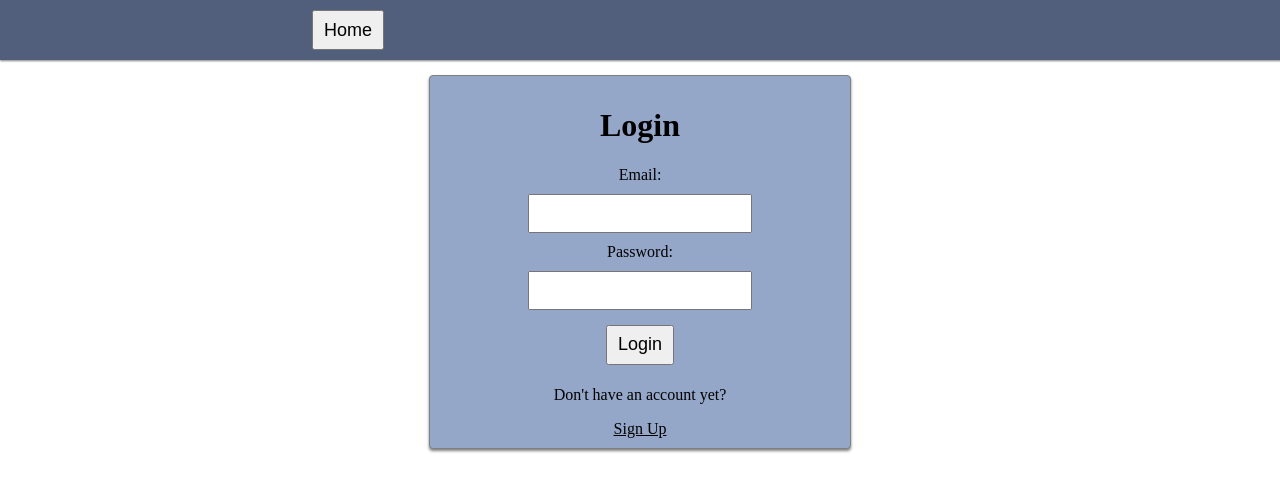
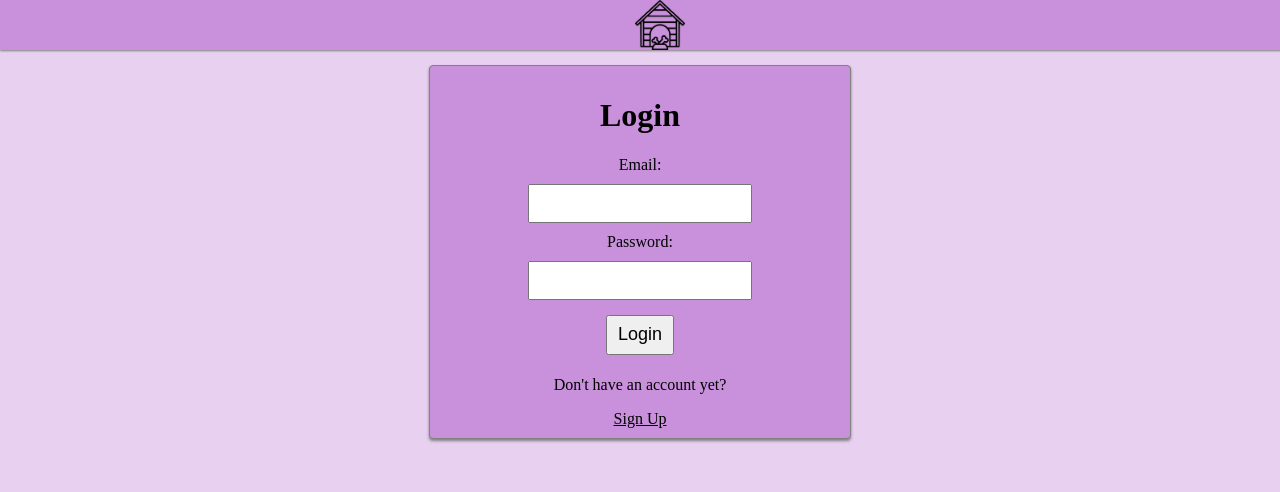
Before and after one commit to judytafilipkowska/doggodit-client, a React (Create React App) app: page /login in a window 1280 px wide. Shown: the top 492 px of the page. Built offline with nearby package versions, Linux system fonts and the light colour scheme; no server answers.

Commit message:
add styling

```diff
--- a/public/index.html
+++ b/public/index.html
@@ -2,7 +2,7 @@
 <html lang="en">
   <head>
     <meta charset="utf-8" />
-    <link rel="icon" href="%PUBLIC_URL%/favicon.ico" />
+    <link rel="icon" href="%PUBLIC_URL%/pngfind.com-house-icon-png-1012390.png" />
     <meta name="viewport" content="width=device-width, initial-scale=1" />
     <meta name="theme-color" content="#000000" />
     <meta
@@ -24,7 +24,7 @@
       work correctly both with client-side routing and a non-root public URL.
       Learn how to configure a non-root public URL by running `npm run build`.
     -->
-    <title>React App</title>
+    <title>Doggodit</title>
   </head>
   <body>
     <noscript>You need to enable JavaScript to run this app.</noscript>
--- a/src/App.css
+++ b/src/App.css
@@ -25,7 +25,7 @@
 }
 
 .App-link {
-  color: #61dafb;
+  color: #fb61e189;
 }
 
 @keyframes App-logo-spin {
--- a/src/components/EditBox/EditBox.js
+++ b/src/components/EditBox/EditBox.js
@@ -70,11 +70,11 @@ function EditBox() {
         <>
             <Grid container spacing={3}>
                 <Grid item xs>
-                    <Item>
+                    <Item style={{ backgroundColor: "#ca90db6f" }}>
                         <ProfileBox /> </Item>
                 </Grid>
                 <Grid item xs={6}>
-                    <Item>
+                    <Item style={{ backgroundColor: "#ca90db6f" }}>
                         <div className="SignupPage">
                             <h2>edit here</h2>
 
@@ -97,7 +97,7 @@ function EditBox() {
                     </Item>
                 </Grid>
                 <Grid item xs>
-                    <Item> HERE DOG </Item>
+
                 </Grid>
             </Grid>
         </ >
--- a/src/components/Feed/AddPost/AddPost.js
+++ b/src/components/Feed/AddPost/AddPost.js
@@ -31,7 +31,7 @@ function AddPost({ refreshPost }) {
             uploadData.append("image", e.target.files[0])
             const response = await fileService.uploadImage(uploadData);
             setPostImage(response.data.secure_url);
-            ;
+
         } catch (error) {
             setErrorMessage("Something went wrong")
         }
@@ -84,7 +84,7 @@ function AddPost({ refreshPost }) {
                         multiline onChange={handleTextPost} />
 
 
-                    <label>Add a pic</label>
+                    <label></label>
                     <input type="file" onChange={handlePostImage} />
 
 
--- a/src/components/Navbar/Navbar.js
+++ b/src/components/Navbar/Navbar.js
@@ -2,6 +2,10 @@ import { Link } from "react-router-dom";
 
 import { useContext } from "react";
 import { AuthContext } from "../../context/auth.context";
+
+
+import Button from '@mui/material/Button';
+
 
 function Navbar() {
   // Get the value from the context
@@ -10,35 +14,19 @@ function Navbar() {
 
   return (
     <nav className="Navbar">
-      <Link to="/">
-        <button>Home</button>
+      <Link to="/" style={{ textDecoration: "none", color: "white" }}>
+        <Button size="big" >
+          <img src="../pngfind.com-house-icon-png-1012390.png" alt="home" style={{ height: 50 }} />  </Button>
       </Link>
 
-      {/* {isLoggedIn && (
-        <>
-          <button onClick={logOutUser}>Logout</button>
-        </>
-      )}
-
-      {!isLoggedIn && (
-        <>
-          <Link to="/signup">
-            <button>Sign Up</button>
-          </Link>
-
-          <Link to="/login">
-            <button>Login</button>
-          </Link>
-        </>
-      )}  */}
-
+      {/*
       <div className="profile-img-wrapper">
         {user && (
           <Link to="/profile">
             <img className="profile-img" src={user.image} alt="profile" />
           </Link>
         )}
-      </div>
+      </div> */}
     </nav>
   );
 }
--- a/src/components/ProfileBox/AllPosts/AllPosts.js
+++ b/src/components/ProfileBox/AllPosts/AllPosts.js
@@ -72,11 +72,11 @@ function AllPosts() {
             <>
                 <Grid container spacing={3}>
                     <Grid item xs>
-                        <Item>
+                        <Item style={{ backgroundColor: "#ca90db6f" }}>
                             <ProfileBox /> </Item>
                     </Grid>
                     <Grid item xs={6}>
-                        <Item>
+                        <Item style={{ backgroundColor: "#ca90db6f" }}>
                             <h4>Your posts</h4>
 
                             {myPosts.map((onePost) =>
@@ -143,7 +143,7 @@ function AllPosts() {
                         </Item>
                     </Grid>
                     <Grid item xs>
-                        <h4>hrerehreh</h4>
+
                     </Grid>
                 </Grid>
             </>
--- a/src/components/ProfileBox/Interactions/Interactions.js
+++ b/src/components/ProfileBox/Interactions/Interactions.js
@@ -46,11 +46,11 @@ function Interactions() {
 
             <Grid container spacing={3}>
                 <Grid item xs>
-                    <Item>
+                    <Item style={{ backgroundColor: "#ca90db6f" }}>
                         <ProfileBox /> </Item>
                 </Grid>
                 <Grid item xs={6}>
-                    <Item>
+                    <Item style={{ backgroundColor: "#ca90db6f" }}>
                         {interactions.length && interactions.map((interaction) =>
                             interaction.post.postImage ? (
                                 <div key={interactions._id}>
@@ -108,7 +108,7 @@ function Interactions() {
                     </Item>
                 </Grid>
                 <Grid item xs>
-                    <h4>hrerehreh</h4>
+
                 </Grid>
             </Grid>
         </div>
--- a/src/components/ProfileBox/ProfileBox.js
+++ b/src/components/ProfileBox/ProfileBox.js
@@ -23,7 +23,7 @@ function ProfileBox() {
 
     return (
         <div key={user._id}>
-            <Card sx={{ width: 345, bgcolor: purple100 }}>
+            <Card sx={{ width: 345 }}>
                 <CardMedia
                     component="img"
                     alt="profile pic"
--- a/src/components/SignupBox/SignupBox.js
+++ b/src/components/SignupBox/SignupBox.js
@@ -23,7 +23,7 @@ function SignupBox() {
             uploadData.append("image", e.target.files[0])
             const response = await fileService.uploadImage(uploadData);
 
-            setImage(response.data.secure_url)
+            setImage(response.data.secure_url);
 
             return
         } catch (error) {
--- a/src/index.css
+++ b/src/index.css
@@ -2,6 +2,7 @@
 
 body {
   margin: 0;
+  background-color: #ca90db6a;
 }
 
 a {
@@ -32,7 +33,7 @@ textarea {
 }
 
 nav {
-  background: #515f7d;
+  background: #c990db;
   color: white;
   padding: 0px 20px;
   box-shadow: 0px 1px 2px gray;
@@ -54,7 +55,7 @@ nav li {
   box-shadow: 0px 2px 3px grey;
   margin: 0 auto;
   margin-bottom: 20px;
-  background: #94a7c8;
+  background: #c990db;
   border-radius: 4px;
 }
 
@@ -85,11 +86,11 @@ nav li {
 
 .SignupPage,
 .LoginBox {
-  background-color: #608dd5;
+  background-color: #c990db
 }
 
 .LoginBox {
-  background-color: #94a7c8;
+  background-color  :#c990db
 }
 
 .EditProjectPage form,
--- a/src/pages/HomePage/HomePage.js
+++ b/src/pages/HomePage/HomePage.js
@@ -30,18 +30,17 @@ function HomePage() {
     <>
 
       <Grid container spacing={3}>
-        <Grid item xs>
+        <Grid item xs >
 
-          <Item><ProfileBox /></Item>
+          <Item style={{ overflow: "auto", height: 1200, backgroundColor: "#ca90db6f" }}><ProfileBox /></Item>
 
         </Grid>
 
         <Grid item xs={6}>
-          <Item> <Feed /></Item>
+          <Item style={{ overflow: "auto", height: 1200, backgroundColor: "#ca90db6f" }}> <Feed /></Item>
         </Grid>
         <Grid item xs>
-          <Item>
-            HERE DOG
+          <Item style={{ overflow: "auto", height: 1200, backgroundColor: "#ca90db6f" }}>
             <DogBox />
           </Item>
         </Grid>
@@ -53,16 +52,15 @@ function HomePage() {
       <Grid container spacing={3}>
         <Grid item xs>
 
-          (<Item><LoginBox /></Item>)
+          <Item style={{ overflow: "auto", height: 1200, backgroundColor: "#ca90db6f" }}><LoginBox /></Item>
 
         </Grid>
 
         <Grid item xs={6}>
-          <Item> <Feed /></Item>
+          <Item style={{ overflow: "auto", height: 1200, backgroundColor: "#ca90db6f" }}> <Feed /></Item>
         </Grid>
         <Grid item xs>
-          <Item>
-            HERE DOG
+          <Item style={{ overflow: "auto", height: 1200, backgroundColor: "#ca90db6f" }}>
             <DogBox />
           </Item>
         </Grid>
```
Also changed, not shown: public/manifest.json, public/pngfind.com-house-icon-png-1012390.png (added).
